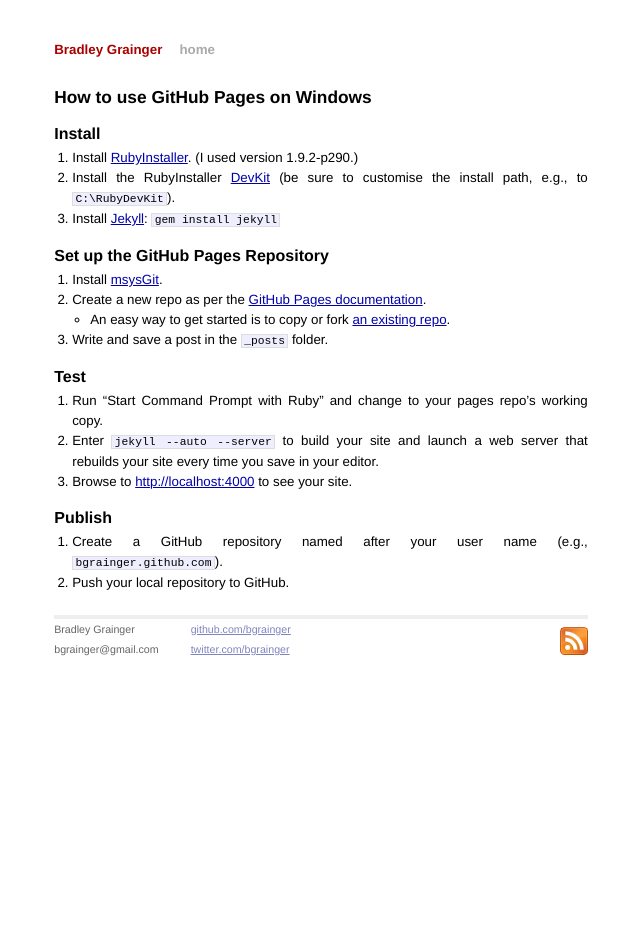
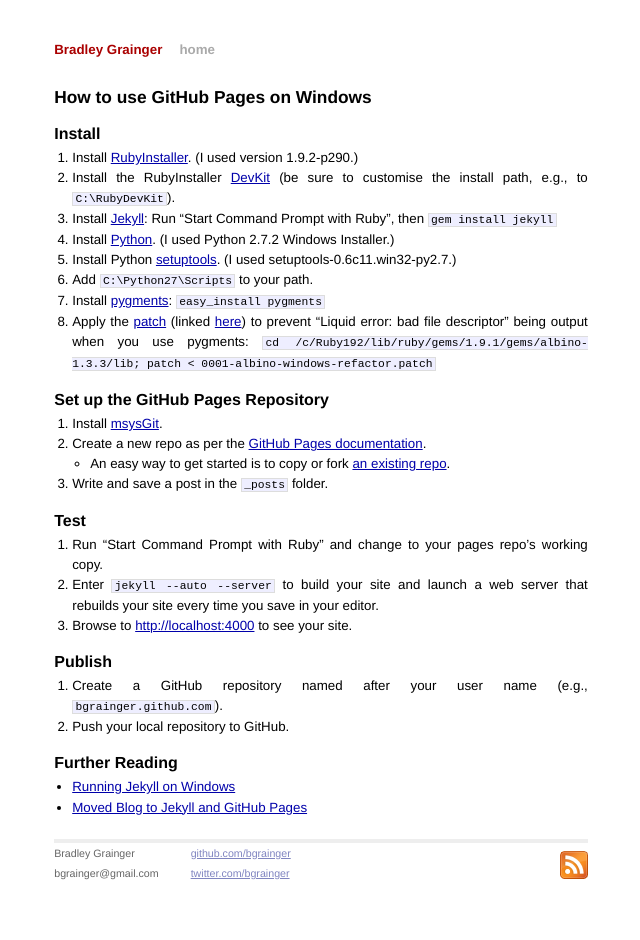
Before and after one commit to bgrainger/bgrainger.github.com, a Jekyll site: the page built from _posts/2011-09-07-how-to-use-github-pages-on-windows.md, in a window 1280 px wide. Shown: the whole page, without its empty margins (319-959 px from the left). Built offline with Jekyll 4.4.1, drawn with Linux system fonts in a browser that asks for light colours; Markdown is read by kramdown in place of the engine named in the settings.

Commit message:
Update post with instructions for installing pygments.

```diff
--- a/_posts/2011-09-07-how-to-use-github-pages-on-windows.md
+++ b/_posts/2011-09-07-how-to-use-github-pages-on-windows.md
@@ -7,7 +7,12 @@
 
 1. Install [RubyInstaller](http://rubyinstaller.org/). (I used version 1.9.2-p290.)
 2. Install the RubyInstaller [DevKit](https://github.com/oneclick/rubyinstaller/wiki/Development-Kit) (be sure to customise the install path, e.g., to `C:\RubyDevKit`).
-3. Install [Jekyll](https://github.com/mojombo/jekyll/wiki/install): `gem install jekyll`
+3. Install [Jekyll](https://github.com/mojombo/jekyll/wiki/install): Run "Start Command Prompt with Ruby", then `gem install jekyll`
+4. Install [Python](http://python.org/download/). (I used Python 2.7.2 Windows Installer.)
+5. Install Python [setuptools](http://pypi.python.org/pypi/setuptools). (I used setuptools-0.6c11.win32-py2.7.)
+6. Add `C:\Python27\Scripts` to your path.
+7. Install [pygments](http://pygments.org/): `easy_install pygments`
+8. Apply the [patch](https://gist.github.com/1185645) (linked [here](http://madhur.github.com/blog/2011/09/01/runningjekyllwindows.html)) to prevent "Liquid error: bad file descriptor" being output when you use pygments: `cd /c/Ruby192/lib/ruby/gems/1.9.1/gems/albino-1.3.3/lib; patch < 0001-albino-windows-refactor.patch`
 
 ## Set up the GitHub Pages Repository
 
@@ -26,3 +31,8 @@
 
 1. Create a GitHub repository named after your user name (e.g., `bgrainger.github.com`).
 2. Push your local repository to GitHub.
+
+## Further Reading
+
+* [Running Jekyll on Windows](http://madhur.github.com/blog/2011/09/01/runningjekyllwindows.html)
+* [Moved Blog to Jekyll and GitHub Pages](http://www.alexrothenberg.com/2011/01/27/moved-blog-to-jekyll-and-github-pages.html)
```
